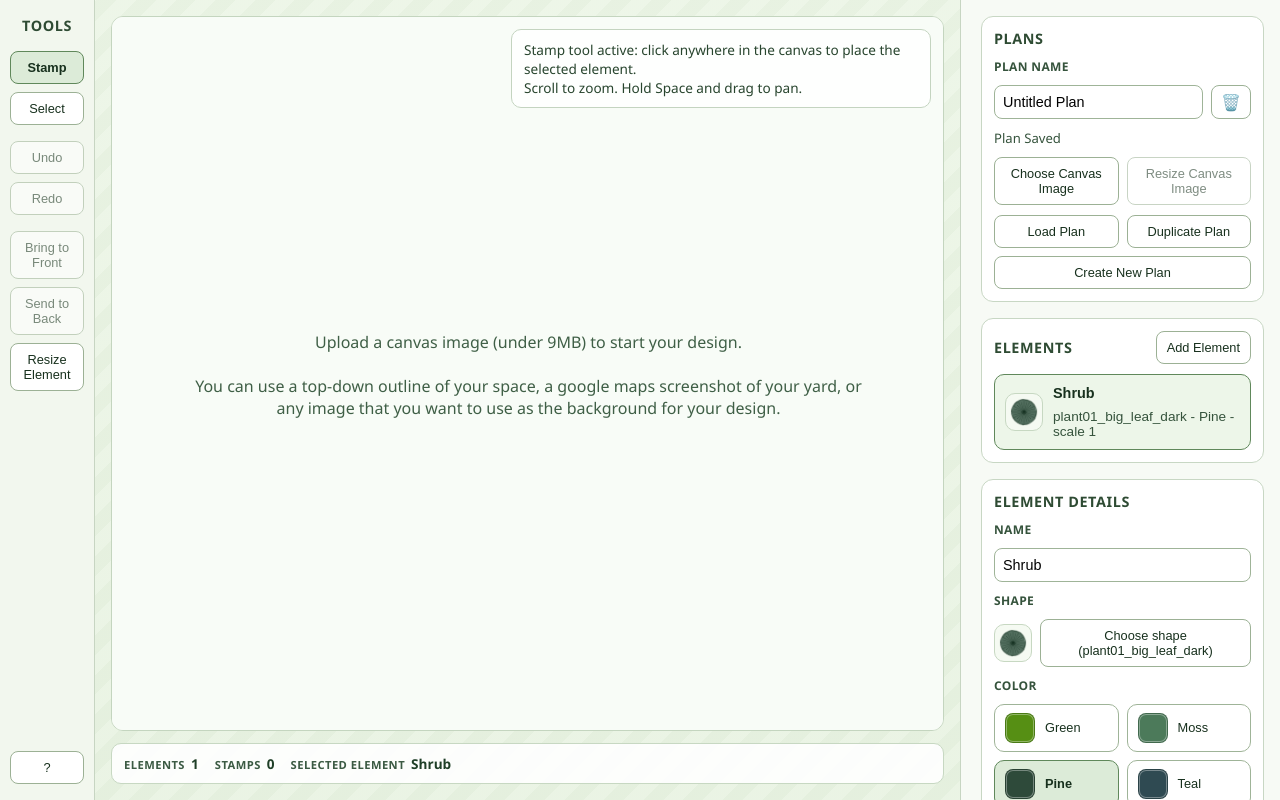
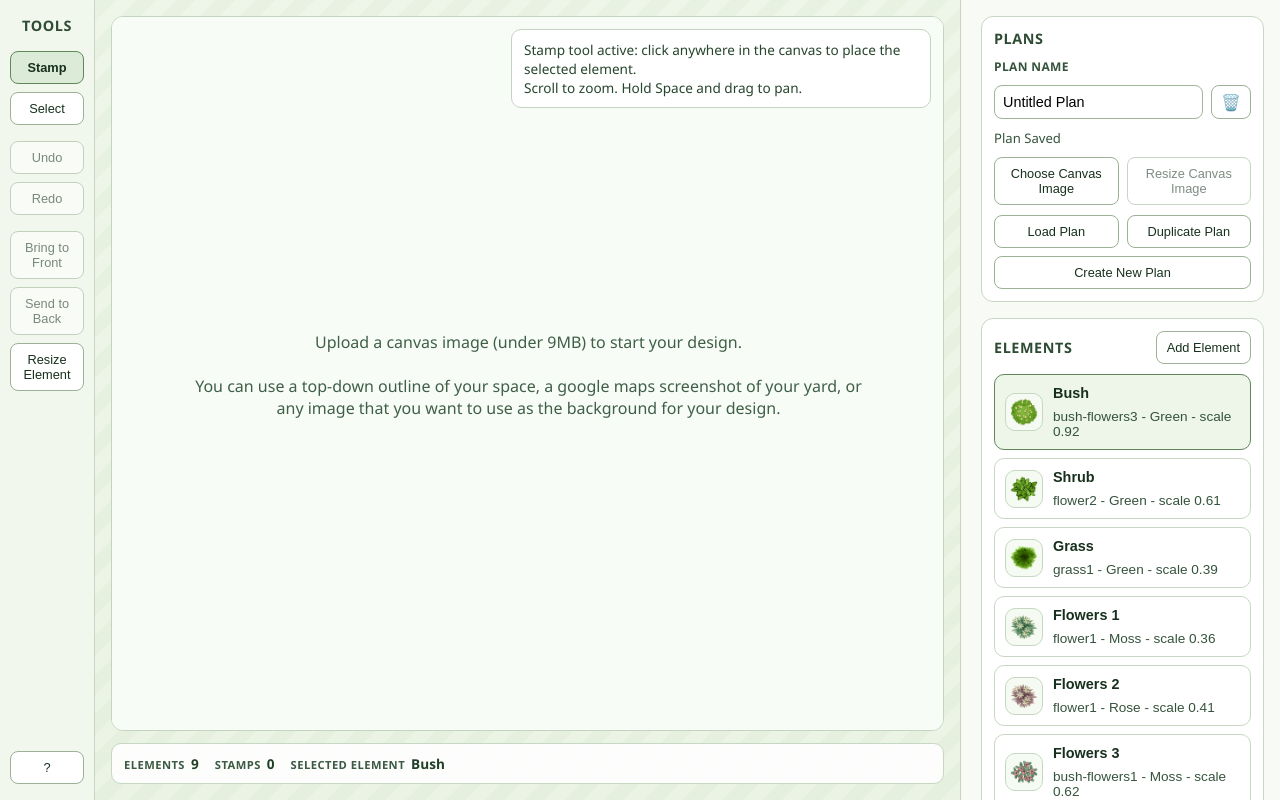
Before and after one commit to Unislash/landscaper, a React (Vite) app: page / in a window 1280 px wide. Built offline with nearby package versions, Linux system fonts and the light colour scheme.

Commit message:
Pre-populate elements list with some examples

```diff
--- /dev/null
+++ b/src/example-elements.json
@@ -0,0 +1,65 @@
+[
+  {
+    "id": "element-seeded-shrub",
+    "name": "Bush",
+    "shapeId": "bush-flowers3",
+    "color": "Green",
+    "scale": 0.924697856528139
+  },
+  {
+    "id": "element-fc92fade-2b93-48e3-95f1-27ab339c17af",
+    "name": "Shrub",
+    "shapeId": "flower2",
+    "color": "Green",
+    "scale": 0.6123419849854567
+  },
+  {
+    "id": "element-9ddba0f0-08f3-4ad5-963e-5f58fc5feae8",
+    "name": "Grass",
+    "shapeId": "grass1",
+    "color": "Green",
+    "scale": 0.3986290485558551
+  },
+  {
+    "id": "element-25fa5024-de8c-4f29-a51e-12cbd3fc7713",
+    "name": "Flowers 1",
+    "shapeId": "flower1",
+    "color": "Moss",
+    "scale": 0.3674254869098377
+  },
+  {
+    "id": "element-34fd8fe9-e519-406c-a898-040a2098a6f2",
+    "name": "Flowers 2",
+    "shapeId": "flower1",
+    "color": "Rose",
+    "scale": 0.4199850671976232
+  },
+  {
+    "id": "element-8c662984-9b14-4eba-aa17-bef057f9f46c",
+    "name": "Flowers 3",
+    "shapeId": "bush-flowers1",
+    "color": "Moss",
+    "scale": 0.628826357923117
+  },
+  {
+    "id": "element-fe8b763a-1748-4134-8eff-63222515ab8b",
+    "name": "Maple Tree",
+    "shapeId": "bush-scratchy1",
+    "color": "Coral",
+    "scale": 1.911730658065835
+  },
+  {
+    "id": "element-10025935-8138-413d-b1a0-f5fb79b434d6",
+    "name": "Stone",
+    "shapeId": "rock1",
+    "color": "Olive Gray",
+    "scale": 0.4506249604985279
+  },
+  {
+    "id": "element-827f054b-0dc3-4c64-bbc6-6c6b3e0e6c66",
+    "name": "Pond",
+    "shapeId": "plant08_round_shrub_small",
+    "color": "Azure",
+    "scale": 1.0774290194757117
+  }
+]
--- a/src/state/store.ts
+++ b/src/state/store.ts
@@ -14,6 +14,7 @@ import {
   type Stamp,
   type UiState,
 } from './types';
+import exampleElements from '../example-elements.json';
 
 const SEEDED_ELEMENT_ID = 'element-seeded-shrub';
 const PLAN_ID = 'plan-localhost';
@@ -34,13 +35,22 @@ const buildSeededElement = (): PlanElement => ({
   scale: 1,
 });
 
+const seededElements = Array.isArray(exampleElements) ? (exampleElements as PlanElement[]) : [];
+const buildSeededElements = (): PlanElement[] => {
+  if (seededElements.length === 0) {
+    return [buildSeededElement()];
+  }
+
+  return seededElements.map((element) => ({ ...element }));
+};
+
 const createPlan = (id: string, name = 'Untitled Plan'): Plan => ({
   id,
   name,
   backgroundImage: null,
   backgroundImageSize: null,
   backgroundTransform: null,
-  elements: [buildSeededElement()],
+  elements: buildSeededElements(),
   stamps: [],
   viewport: {
     zoom: 1,
```
